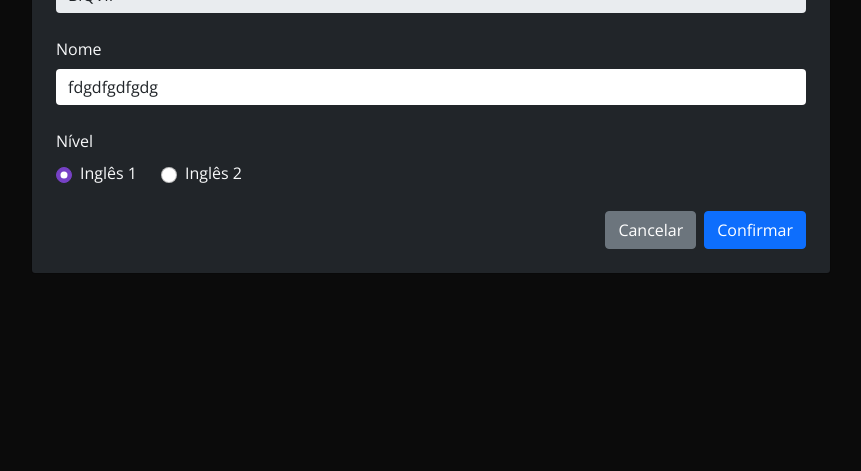
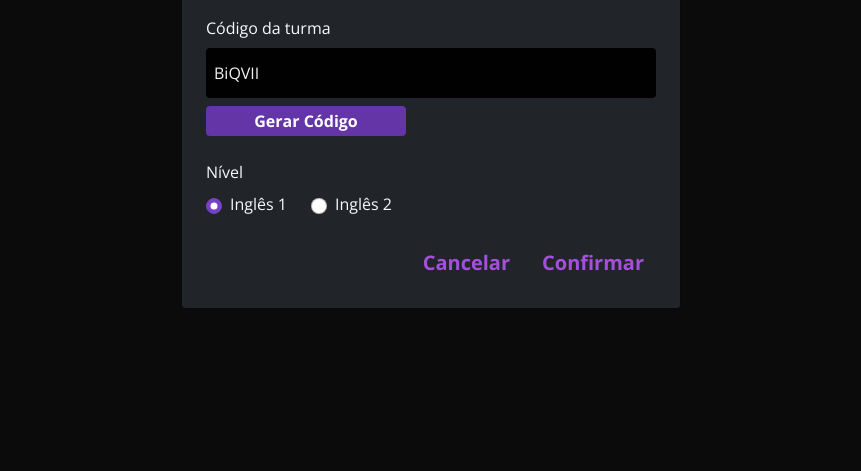
Before and after one commit to lysabacate/Projeto-MECK, a Flask app: page /listar_turmas?editar=1 in a window 1280 px wide. Shown: the part 329-800 px from the top of the page, without its empty margins (209-1070 px from the left). Run offline with Flask 3, Linux system fonts and the light colour scheme; a user stored in the database is signed in; some libraries are stand-ins or nearby versions; some web fonts are replaced.

Commit message:
aula de baesse

```diff
--- a/app.py
+++ b/app.py
@@ -123,12 +123,11 @@ def listar_turma():
         return redirect('/')
 
     return render_template('pagina-listar-turmas.html', turmas = turmas)'''
+
 @app.route('/listar_turmas')
 @login_required
 def listar_turma():
     turmas = Turma.query.all()
-
-    # Para abrir o pop-up de edição
     turma_id = request.args.get("editar")
     turma = None
 
@@ -141,7 +140,7 @@ def listar_turma():
     return render_template(
         'pagina-listar-turmas.html',
         turmas=turmas,
-        turma=turma  # importante!
+        turma=turma
     )
 '''@app.route('/editar_turma/<int:id>')
 @login_required
--- a/static/css/style.css
+++ b/static/css/style.css
@@ -260,6 +260,9 @@ a{
     background-color: #17171700;
     border-radius: 5px;
     cursor: pointer;
+}
+#confirmButton:hover, #cancelButton:hover{
+    color: #7641C5;
 }
 
 /* fim do popup */
@@ -684,11 +687,10 @@ a{
     font-weight: 700;
 }
 
-.forms-criar-turma .input-roxo, .forms-add-material .input-roxo{
-    border-radius: 4px;
-    background: #010101;
-
-    height: 30px;
+.input-roxo{
+    color: #F1F1F1!important;
+    height: 50px;
+    background: #010101!important;
 }
 
 
--- a/templates/pagina-dashboard-atividades.html
+++ b/templates/pagina-dashboard-atividades.html
@@ -18,6 +18,12 @@
     <div class="nav-item active">
         <a class="materiais d-flex align-items-center gap-1 text-decoration-none" href="{{ url_for('turmas.materiais_opcoes', id=turma.id) }}">
             <img src="{{url_for('static', filename='img/imagem-material.svg')}}" alt="">
+            <h6 class="text-light text-center fs-6 my-0" >Materiais</h6>
+        </a>
+    </div>
+    <div class="nav-item">
+        <a class="materiais d-flex align-items-center gap-1 text-decoration-none" href="{{ url_for('turmas.atividades_opcoes', id=turma.id) }}">
+            <img src="{{url_for('static', filename='img/imagem-atvs.svg')}}" alt="">
             <h6 class="text-light text-center fs-6 my-0" >Materiais</h6>
         </a>
     </div>
--- a/templates/pagina-listar-turmas.html
+++ b/templates/pagina-listar-turmas.html
@@ -81,8 +81,7 @@
 
                     <div>
                         <label for="nome_turma" class="form-label fs-5">Nome</label>
-                        <input type="text" class="form-control input-roxo border-0"
-                            id="nome_turma" name="nome_turma" placeholder="Digite o nome da turma">
+                        <input type="text" class="form-control input-roxo border-0" id="nome_turma" name="nome_turma" placeholder="Digite o nome da turma">
                     </div>
 
                     <div>
@@ -103,8 +102,8 @@
                     </div>
 
                     <div class="d-flex gap-2 justify-content-end mt-2">
-                        <button type="button" class="btn btn-secondary" data-bs-dismiss="modal">Cancelar</button>
-                        <button type="submit" class="btn btn-primary">Confirmar</button>
+                        <button type="button" id="cancelButton" class="btn fw-bold fs-5" data-bs-dismiss="modal">Cancelar</button>
+                        <button type="submit" id="confirmButton" class="btn fw-bold fs-5">Confirmar</button>
                     </div>
                 </form>
 
@@ -114,8 +113,8 @@
 
 
     {% if turma %}
-        <div class="modal fade show" id="modalEditar" tabindex="-1" style="display: block;">
-            <div class="modal-dialog modal-dialog-centered modal-lg">
+        <div class="modal fade" id="modalEditar" tabindex="-1">
+            <div class="modal-dialog modal-dialog-centered ">
                 <div class="modal-content bg-dark text-light p-4 rounded">
 
                     <h4 class="text-roxo fw-bold">Editar Turma</h4>
@@ -123,15 +122,15 @@
                     <form method="POST" action="/turmas/update/{{ turma.id }}" class="d-flex flex-column gap-4 mt-3">
 
                         <div>
-                            <label class="form-label">Código</label>
-                            <input class="form-control input-roxo border-0" type="text"
-                                name="codigo_turma" readonly value="{{ turma.codigo }}">
-                        </div>
-
-                        <div>
                             <label class="form-label">Nome</label>
                             <input class="form-control input-roxo border-0" type="text"
                                 name="nome_turma" value="{{ turma.nome }}">
+                        </div>
+
+                        <div class="add-cod-turma  rounded gap-2 d-flex flex-column h-100">
+                            <label for="cod_turma" class="cod_turma m-0 titulo-input d-flex flex-column">Código da turma</label>
+                            <input class="form-control border-0 input-roxo input-roxo-codigo ps-2" type="text" name="codigo_turma" id="cod_turma" readonly value="{{turma.codigo}}">
+                            <button type="button" class="botao-gerar-codigo rounded border-0 fs-6" onclick="gerarCodigo()">Gerar Código</button>
                         </div>
 
                         <div>
@@ -155,8 +154,8 @@
                         </div>
 
                         <div class="d-flex justify-content-end gap-2">
-                            <a href="/listar_turmas" class="btn btn-secondary">Cancelar</a>
-                            <button type="submit" class="btn btn-primary">Confirmar</button>
+                            <a href="/listar_turmas" class="btn fw-bold fs-5" id="cancelButton">Cancelar</a>
+                            <button type="submit" class="btn fw-bold fs-5" id="confirmButton">Confirmar</button>
                         </div>
 
                     </form>
@@ -186,6 +185,7 @@
     function fecharPopupEditar() {
         document.getElementById("popap").style.display = "none";
         window.location.href = "/listar_turmas";}
+
 </script>
 
 {% endif %}
```
Also changed, not shown: instance/dados.db.
